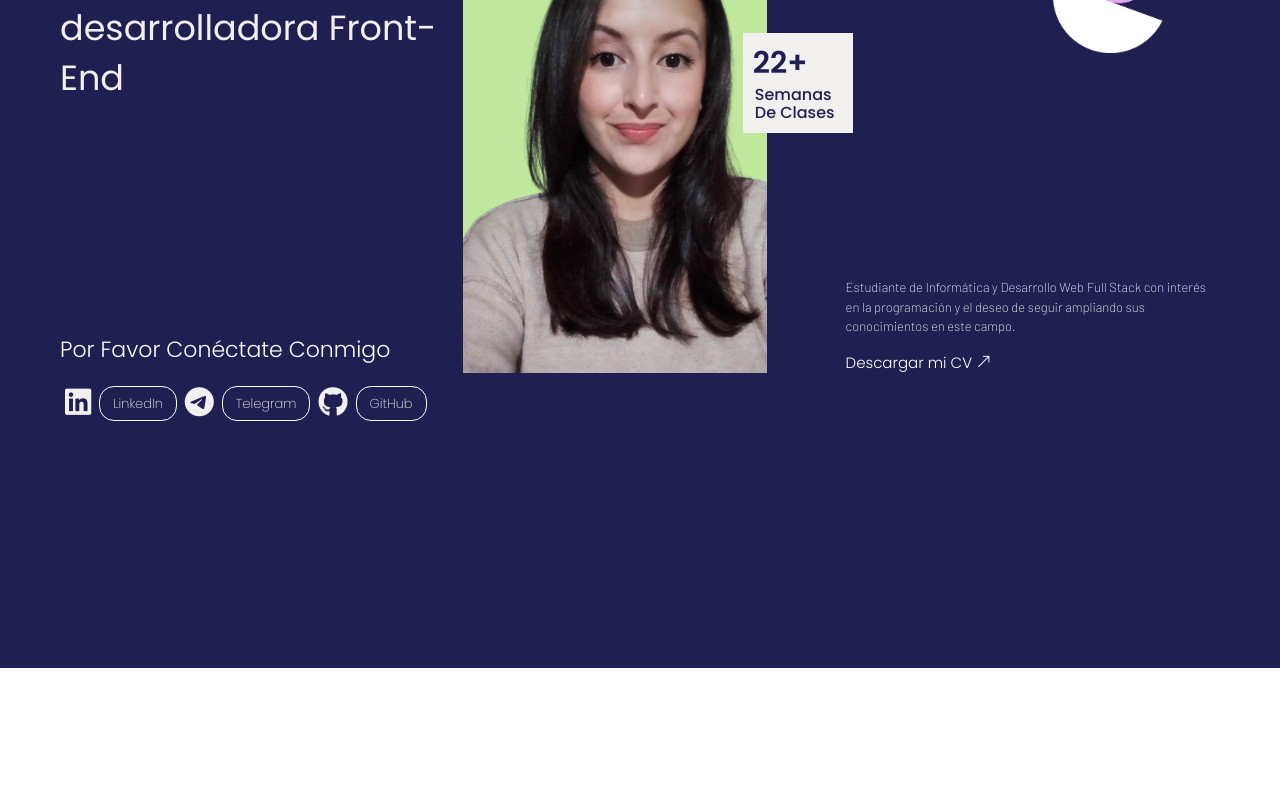
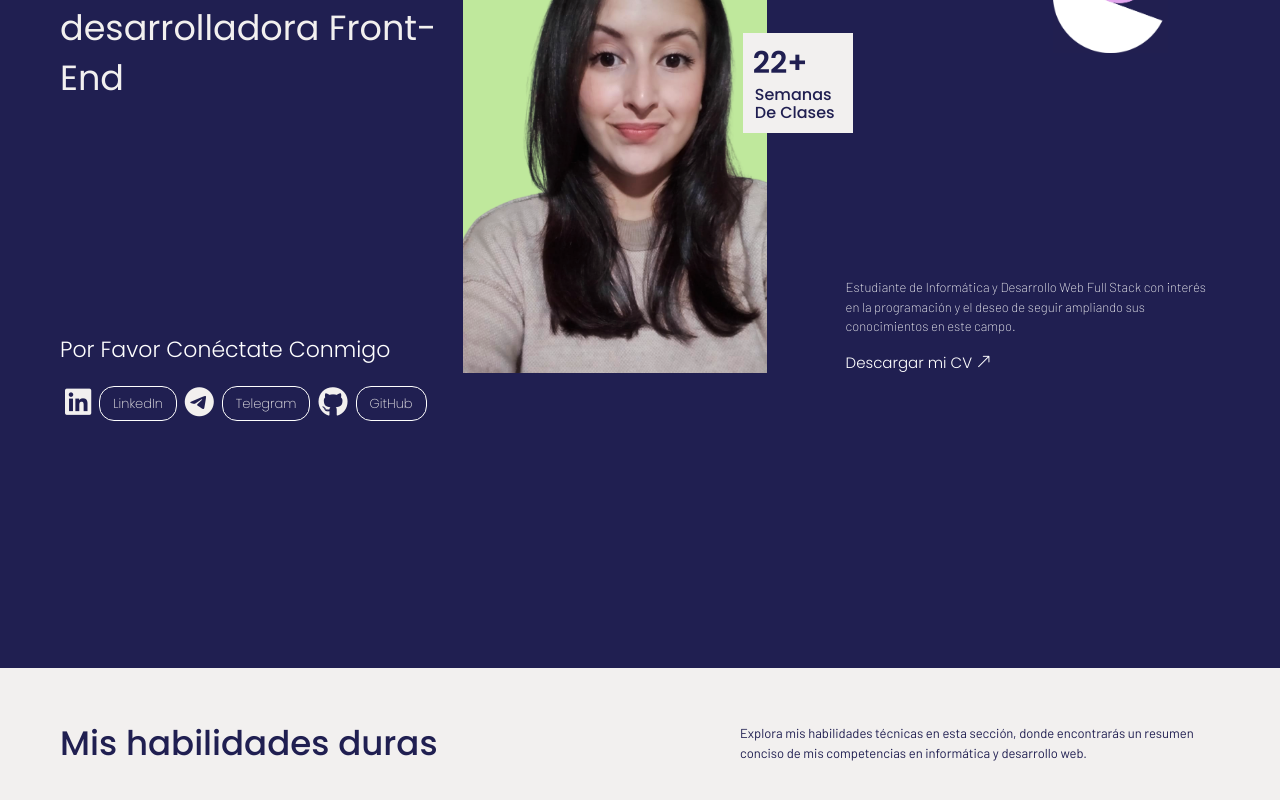
Before and after one commit to LudmilaBerto/TrabajoFinal-2, a React (Vite) app in the folder trabajoFinalDos/: page / in a window 1280 px wide. Shown: the part 222-1022 px from the top of the page. Before the commit the page ends 890 px from the top, so only its background shows below. Built offline with nearby package versions, Linux system fonts and the light colour scheme.

Commit message:
Cree componente SectionDos junto con su archivo jsx. Comienzo a realizar estructura jsx de la section 2. Y voy estilizando el componente

```diff
--- a/trabajoFinalDos/src/Components/Main/Main.jsx
+++ b/trabajoFinalDos/src/Components/Main/Main.jsx
@@ -1,14 +1,16 @@
-import { Flex } from "@chakra-ui/react"
+import { Box, Flex } from "@chakra-ui/react"
 import { Hero } from "../Hero/Hero"
+import { SectionDos } from "../SectionDos/SectionDos"
 
 
 const Main=()=>{
 
     return(
-        <Flex>
+        <Box>
          <Hero/>
+         <SectionDos/>
 
-        </Flex>
+        </Box>
     )
 }
 
--- a/trabajoFinalDos/src/Components/Nav/Nav.jsx
+++ b/trabajoFinalDos/src/Components/Nav/Nav.jsx
@@ -1,4 +1,4 @@
-import { Flex, Link, Menu } from "@chakra-ui/react";
+import { Flex, Link} from "@chakra-ui/react";
 
 
 function Nav() {
--- /dev/null
+++ b/trabajoFinalDos/src/Components/SectionDos/SectionDos.jsx
@@ -0,0 +1,20 @@
+import { Box, Flex, Text } from "@chakra-ui/react"
+
+
+
+const SectionDos=()=>{
+
+    return(
+        <Box bg='#f2f0ef' color='#201f51' py='50px' px='60px'>
+            <Flex align='center' justify='space-around' pb='40px'>
+
+                <Text fontFamily='"Poppins", sans-serif' fontWeight='500' fontSize='34px' color='#201f51' flexBasis='50%'>Mis habilidades duras</Text>
+
+                <Text fontFamily='"Barlow", sans-serif' color='#201f51' fontWeight='400' fontSize='13px' ml='200px' flexBasis='50%'>Explora mis habilidades técnicas en esta sección, donde encontrarás un resumen conciso de mis competencias en informática y desarrollo web.</Text>
+            </Flex>
+
+        </Box>
+    )
+}
+
+export {SectionDos}
```
